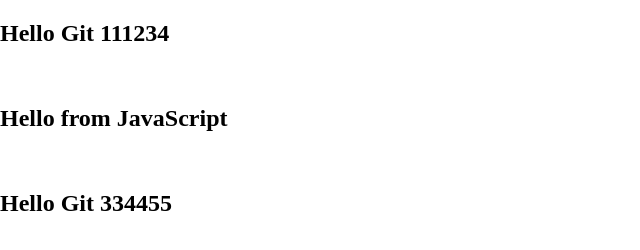
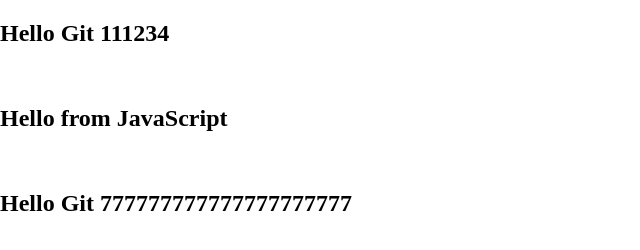
Before and after one commit to hozblock/gitstart, a plain HTML site: page index.html in a window 1280 px wide. Shown: the whole page, without its empty margins (0-640 px from the left). Drawn offline with Linux system fonts and the light colour scheme.

Commit message:
исправил текст

```diff
--- a/index.html
+++ b/index.html
@@ -17,7 +17,7 @@
    <br>
    <h2>Hello Git 222555</h2>
    <br>
-   <h2>Hello Git 334455</h2>
+   <h2>Hello Git 777777777777777777777</h2>
 </body>
 <script src="script.js"></script>
 </html>
```
